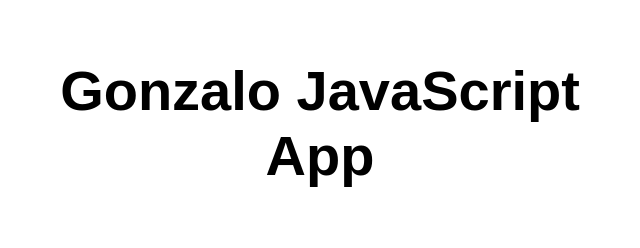
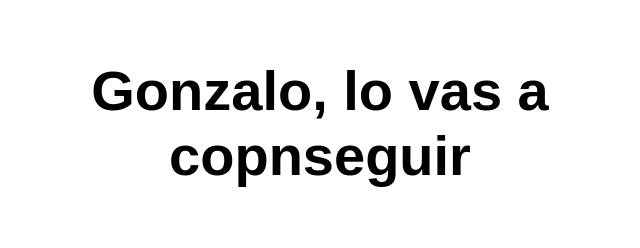
Before and after one commit to gonzaloorea/my-first-static-web-app, a website: page src/index.html in a window 1280 px wide. Shown: the whole page, without its empty margins (320-960 px from the left). Drawn offline with Linux system fonts and the light colour scheme.

Commit message:
cambio sin importancia

```diff
--- a/src/index.html
+++ b/src/index.html
@@ -10,7 +10,7 @@
 
 <body>
   <main>
-    <h1>Gonzalo JavaScript App</h1>
+    <h1>Gonzalo, lo vas a copnseguir</h1>
   </main>
 </body>
 
```
